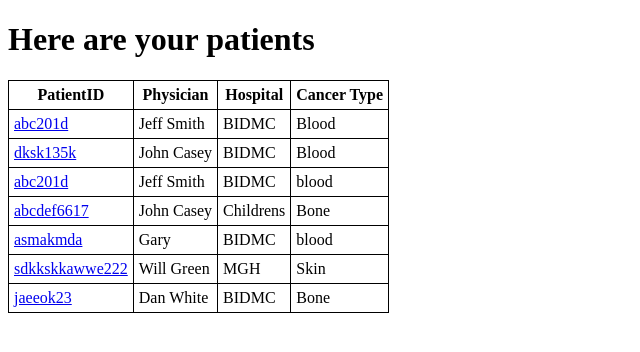
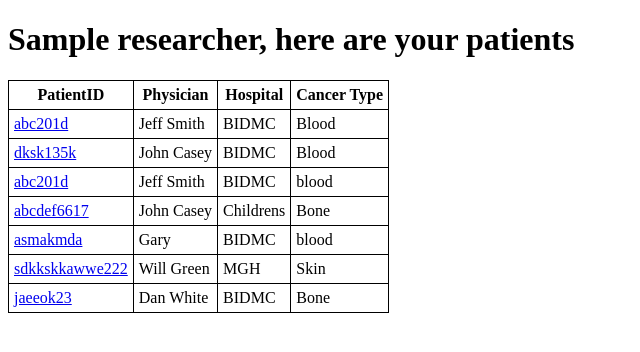
Before and after one commit to hms-dbmi/tev-server, a Django app: template tev_server/users/templates/users/patientList.html in a window 1280 px wide. Shown: the top 352 px of the page, without its empty margins (0-640 px from the left). Run offline with Django 3.2, Linux system fonts and the light colour scheme; data comes from the database, SQL or seed files in the repository; the template is opened without the code that fills it: values that come from a table or form of the project are taken from there, most other values are stand-ins (such as "Sample title", 1, 10 or a date in 2020).

Commit message:
add username to top of patient list

```diff
--- a/tev_server/users/templates/users/patientList.html
+++ b/tev_server/users/templates/users/patientList.html
@@ -15,7 +15,7 @@
 </head>
 <body>
 
-<h1> Here are your patients </h1>
+<h1>{{ researcher }}, here are your patients </h1>
 
 <table>
     <tr>
--- a/tev_server/users/views.py
+++ b/tev_server/users/views.py
@@ -55,7 +55,8 @@ def loggedoutView(request):
 def patientsList(request):
     if str(request.user) != 'AnonymousUser':
         patients = patient.objects.filter(ResearcherID=request.user.id)
-        context = {'patients': patients}
+        context = {'patients': patients,
+                   'researcher': request.user.username}
         return render(request, 'users/patientList.html', context)
     else:
         return HttpResponse("<h1> You need to log in </h1>")
```
